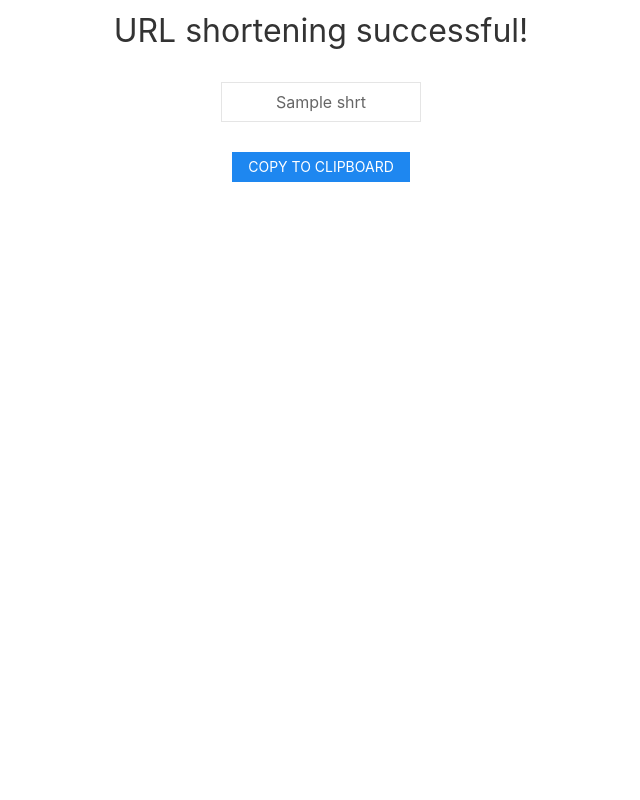
After one commit to pratik-choudhari/squ.ez-url-shortener, a Flask app: template templates/success.html in a window 1280 px wide. The commit adds this page. Shown: the whole page, without its empty margins (319-959 px from the left). Run offline with Flask 2, Linux system fonts and the light colour scheme; the template is opened without the code that fills it: most values are stand-ins (such as "Sample title", 1, 10 or a date in 2020).

Commit message:
html integrated

```diff
--- a/app.py
+++ b/app.py
@@ -17,17 +17,13 @@ app = Flask(__name__)
 
 # shortening route
 @app.route('/shorten', methods=['GET', 'POST'])
-def results():
-    url = request.args.get("url")
+def shorten():
+    url = request.form['url']
+    # url = request.args.get("url")
     if url:
         data = get_valid_combination(url)
         if data:
-            response = app.response_class(
-                response=json.dumps(data),
-                status=200,
-                mimetype='application/json'
-            )
-            return response
+            return render_template("success.html", shrt=data)
         else:
             return render_template("invalid.html")
     else:
--- a/database.py
+++ b/database.py
@@ -40,8 +40,8 @@ def get_original_url(id):
 
 def get_valid_combination(url: str)-> str:
     res = re.findall(regex, url)
-    url = url.replace("https://www", "")
-    url = url.replace("http://www", "")
+    url = url.replace("https://www.", "")
+    url = url.replace("http://www.", "")
     url = url.replace("https://", "")
     url = url.replace("http://", "")
     url = url.replace("www.", "")
--- a/templates/index.html
+++ b/templates/index.html
@@ -10,11 +10,13 @@
 <body>
     <div class="uk-container uk-margin-xlarge-top">
     <h1 class="uk-heading-medium uk-text-center">Welcome to Squ.ez</h1>
+    <form action="{{ url_for('shorten') }}" method="POST">
     <div class="uk-margin">
-        <input class="uk-input uk-form-width-large uk-align-center" type="text" placeholder="Paste URL here">
+        <input name="url" class="uk-input uk-form-width-large uk-align-center" type="text" onclick="url_for('')" placeholder="Paste URL here">
     </div>
     <button class="uk-button uk-button-small uk-button-default uk-align-center uk-button-primary">Shorten</button>
     </div>
+    </form>
 </body>
 
 </html>
--- /dev/null
+++ b/templates/success.html
@@ -0,0 +1,33 @@
+<html>
+    <head>
+        <title>Success!</title>
+        <meta charset="utf-8">
+        <meta name="viewport" content="width=device-width, initial-scale=1">
+        <link rel="stylesheet" href="../static/css/uikit.min.css" />
+        <script src="../static/js/uikit.min.js"></script>
+        <script src="../static/js/uikit-icons.min.js"></script>
+    </head>
+<body>
+    <div class="uk-container uk-margin-small-top">
+        <h2 class="uk-heading-xsmall uk-text-center">URL shortening successful!</h2>
+        <input id='url' name="url" class="uk-input uk-form-width-medium uk-text-center uk-align-center" type="text" value="{{shrt}}"></input>
+        <button onclick="copy()" class="uk-button uk-button-small uk-button-default uk-align-center uk-button-primary">Copy to clipboard</button>
+    </div>
+</body>
+<script>
+    function copy() {
+  /* Get the text field */
+  var copyText = document.getElementById("url");
+
+  /* Select the text field */
+  copyText.select();
+  copyText.setSelectionRange(0, 99999); /* For mobile devices */
+
+  /* Copy the text inside the text field */
+  document.execCommand("copy");
+
+  /* Alert the copied text */
+  alert("URL copied");
+}
+</script>
+</html>
```
Also changed, not shown: url.db.
